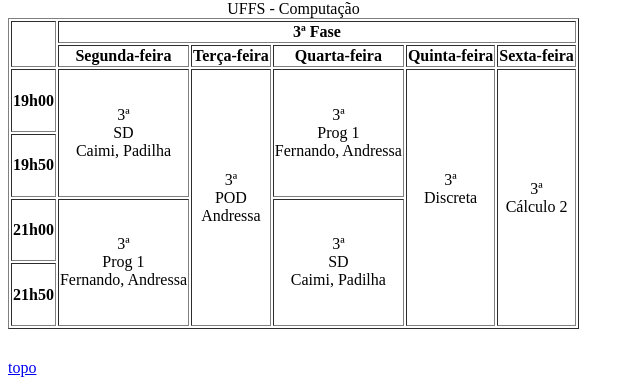
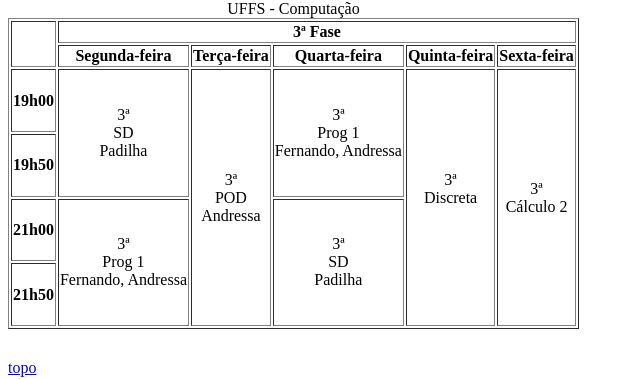
Before and after one commit to ccuffs/ccuffs.github.io, a Jekyll site: the page horario/horarios-2019-2-final/horarios_groups_days_horizontal.html, which Jekyll copies as it is, in a window 1280 px wide and 900 px high, scrolled down 3342 px. Shown: the part 118-497 px from the top of the window, without its empty margins (0-640 px from the left). Built offline with Jekyll 4.4.1, drawn with Linux system fonts in a browser that asks for light colours; some of the changed text lies outside the part shown.

Commit message:
Atualiza professores de Organização e SD

```diff
--- a/horario/horarios-2019-2-final/horarios_groups_days_horizontal.html
+++ b/horario/horarios-2019-2-final/horarios_groups_days_horizontal.html
@@ -533,7 +533,7 @@
 
         <tr>
           <th class="yAxis">19h00</th>
-          <td rowspan="2">3ª<br />SD<br />Caimi, Padilha<br /></td>
+          <td rowspan="2">3ª<br />SD<br />Padilha<br /></td>
           <td rowspan="4">3ª<br />POD<br />Andressa<br /></td>
           <td rowspan="2">3ª<br />Prog 1<br />Fernando, Andressa<br /></td>
           <td rowspan="4">3ª<br />Discreta<br /><br /></td>
@@ -551,7 +551,7 @@
           <th class="yAxis">21h00</th>
           <td rowspan="2">3ª<br />Prog 1<br />Fernando, Andressa<br /></td>
           <!-- span -->
-          <td rowspan="2">3ª<br />SD<br />Caimi, Padilha<br /></td>
+          <td rowspan="2">3ª<br />SD<br />Padilha<br /></td>
           <!-- span -->
           <!-- span -->
         </tr>
```
Also changed, not shown: other parts of horario/horarios-2019-2-final/horarios_groups_days_horizontal.html (+2 -2 lines).
